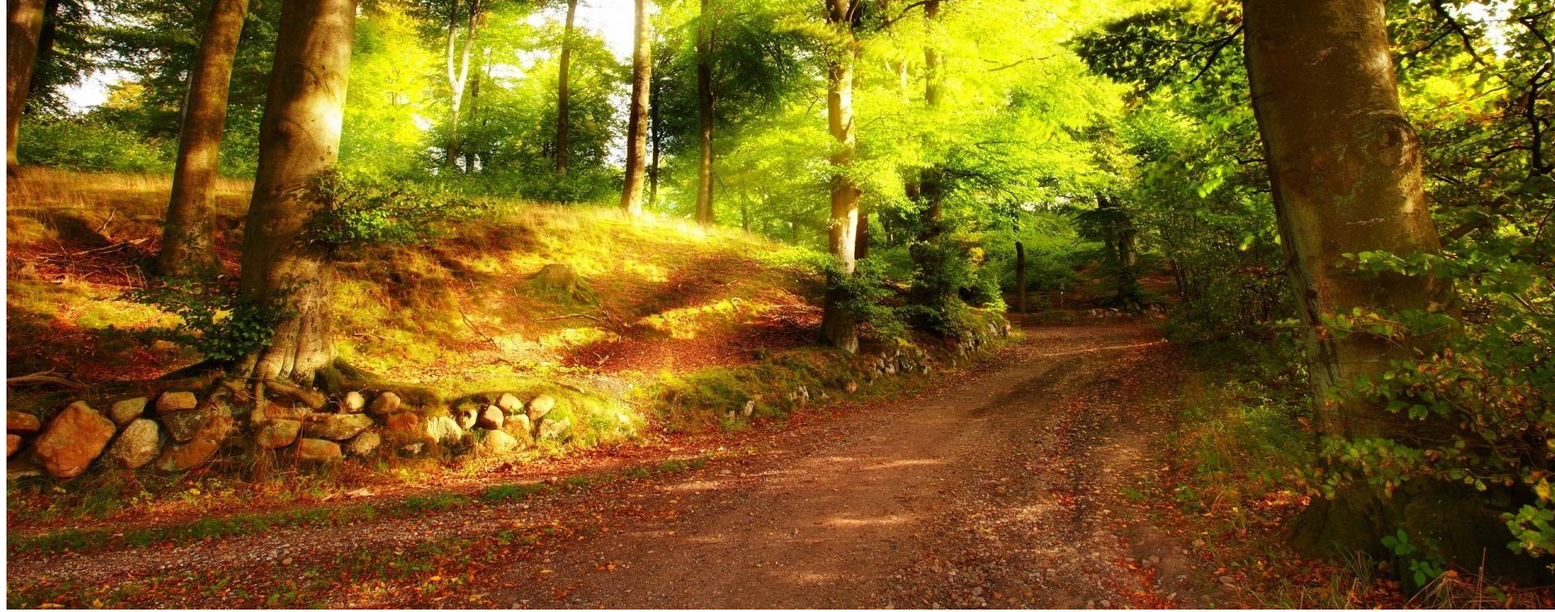
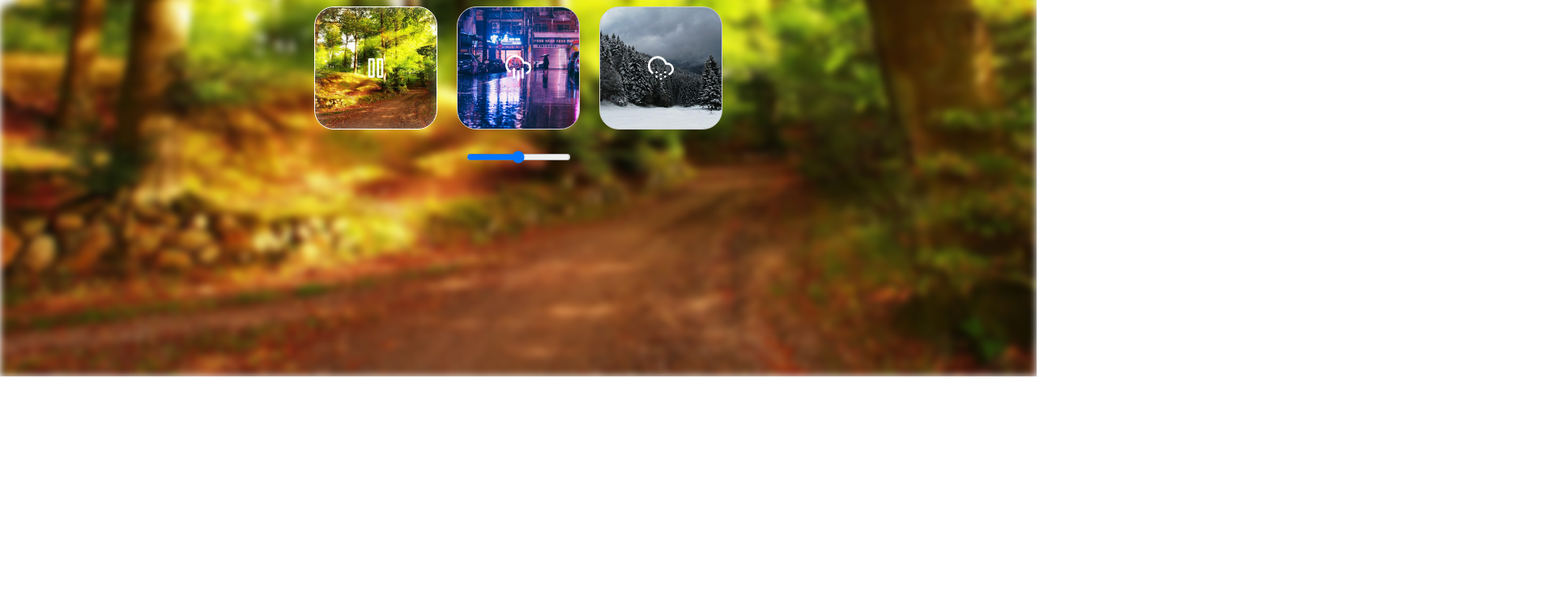
Before and after one commit to tatiana-dk/result-pro-weather-sounds, a website built with webpack: page public/index.html in a window 1280 px wide. Shown: the part 335-1091 px from the top of the page at 81% size, 1920 px wide, since content can reach past the window. After the commit the page ends 800 px from the top, so only its background shows below. Built offline with nearby package versions, Linux system fonts and the light colour scheme; files whose address does not match are found by name.

Commit message:
style: add basic styles

```diff
--- a/src/style.scss
+++ b/src/style.scss
@@ -5,14 +5,121 @@
 
 body {
     font-family: Roboto, Arial, sans-serif;
+    font-size: 16px;
     height: 100vh;
+    margin: 0;
+    padding: 0;
+}
+#bg {
+    position: relative;
+    z-index: 1;
+
+    img {
+        position: absolute;
+        top: 0;
+        left: 0;
+        width: 100%;
+        height: 100vh;
+        object-fit: cover;
+        filter: blur(5px);
+        opacity: 0;
+        z-index: 1;
+
+        .sunny &#sunny-bg,
+        .rainy &#rainy-bg,
+        .snowy &#snowy-bg {
+            opacity: 1;
+        }
+    }
 }
 
-.page-container {
+#page-container {
     height: 100vh;
     background-position: center;
     background-repeat: no-repeat;
+    position: relative;
+    padding: 50px;
+    box-sizing: border-box;
+    display: flex;
+    justify-content: center;
+    align-items: center;
+    z-index: 2;
 }
-.page-container--sunny {
-    background-image: url('./images/summer-bg.jpg');
+#content {
+    display: flex;
+    flex-direction: column;
+    align-items: center;
+    gap: 24px;
 }
+h1 {
+    margin: 0;
+    font-size: 3rem;
+
+    .sunny & {
+        color: lightgreen;
+    }
+    .rainy & {
+        color: lightgray;
+    }
+    .snowy & {
+        color: #fff;
+    }
+}
+
+#sounds-menu {
+    margin: 0;
+    padding: 0;
+    list-style-type: none;
+    display: flex;
+    gap: 24px;
+
+    .sound-menu__item {
+        width: 150px;
+        height: 150px;
+        border: 1px solid #ccc;
+        border-radius: 24px;
+        display: flex;
+        justify-content: center;
+        align-items: center;
+        cursor: pointer;
+        transition: border-color .3s ease, box-shadow .3s ease;
+        background-repeat: no-repeat;
+        background-position: center;
+        background-size: cover;
+
+        &:hover {
+            border-color: #fff;
+            box-shadow: 0 0 15px #ffffff55 inset;
+        }
+
+        .pause-img {
+            display: none;
+        }
+
+        .icon-img,
+        .pause-img {
+            width: 32px;
+            height: 32px;
+        }
+
+        &:hover .icon-img,
+        &:hover .pause-img {
+            width: 34px;
+            height: 34px;
+        }
+
+        .sunny &#sunny-button,
+        .rainy &#rainy-button,
+        .snowy &#snowy-button {
+            border-color: #fff;
+            box-shadow: 0 0 15px #ffffff55 inset;
+
+            .icon-img {
+                display: none;
+            }
+            .pause-img {
+                display: block;
+            }
+        }
+    }
+}
```
